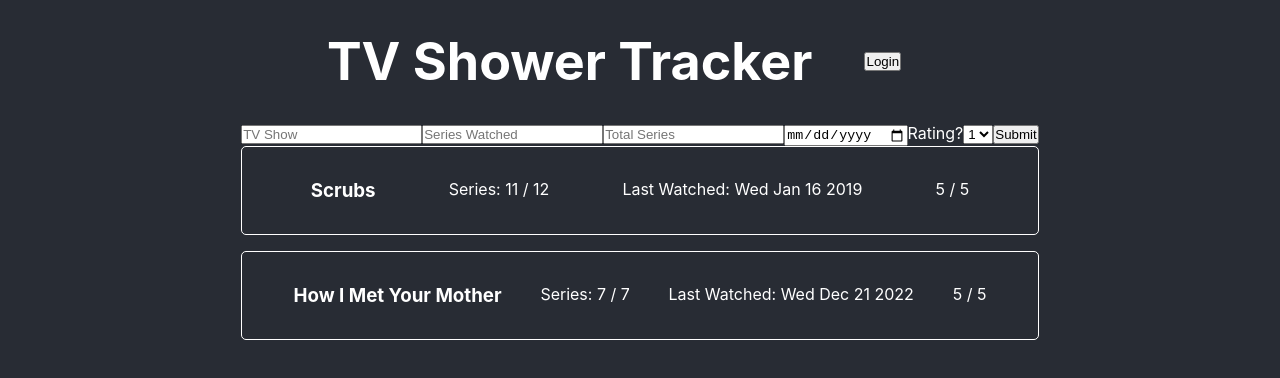
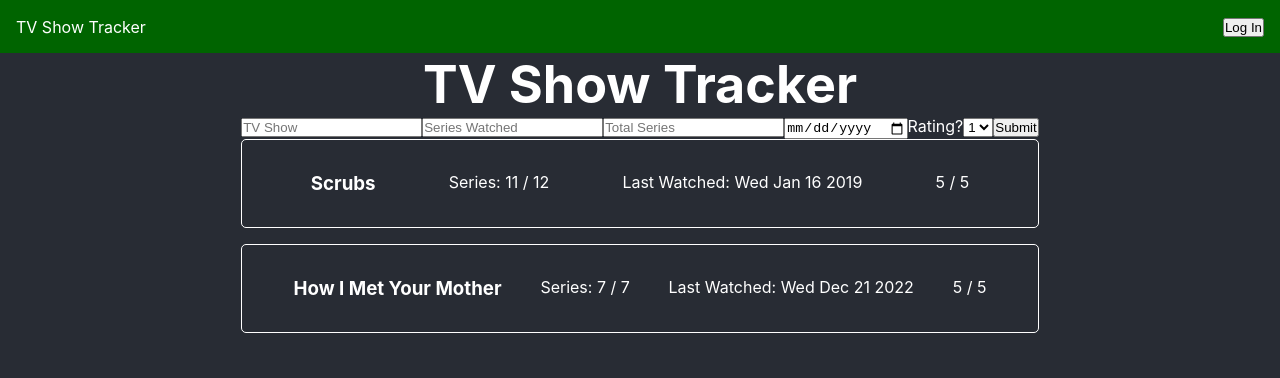
Before and after one commit to Sunbearian/tv-show-tracker, a React (Create React App) app in the folder frontend/: page / in a window 1280 px wide. Shown: the top 378 px of the page. Built offline with nearby package versions, Linux system fonts and the light colour scheme.

Commit message:
Reviewing css in index, app and navbar files

```diff
--- a/frontend/src/components/App/App.css
+++ b/frontend/src/components/App/App.css
@@ -1,7 +1,6 @@
 .App {
   text-align: center;
   width: 100%;
-  max-width: 980px;
   color: white;
   display: flex;
   flex-direction: column;
@@ -10,10 +9,5 @@
 
 .App-header {
 
-
-  display: flex;
-  align-items: center;
-  justify-content: space-between;
-  /* justify-content: center; */
   font-size: calc(10px + 2vmin);
 }
--- a/frontend/src/components/App/App.tsx
+++ b/frontend/src/components/App/App.tsx
@@ -6,9 +6,9 @@
 function App() {
 	return (
 		<div className="App">
+			<NavBar></NavBar>
 			<header className="App-header">
-				<h1>TV Shower Tracker</h1>
-				<NavBar></NavBar>
+				<h1>TV Show Tracker</h1>
 			</header>
 			<main>
 				<TvShowList></TvShowList>
--- a/frontend/src/components/NavBar/NavBar.css
+++ b/frontend/src/components/NavBar/NavBar.css
@@ -1,5 +1,12 @@
 .NavBar {
     display: flex;
-    justify-content: flex-end;
-    padding: 2em;
+    justify-content: space-between;
+    align-items: center;
+    width: 100%;
+    background-color: darkgreen;
 }
+
+.NavBar > * {
+    margin: 1em 1em;
+
+}
--- a/frontend/src/components/NavBar/NavBar.tsx
+++ b/frontend/src/components/NavBar/NavBar.tsx
@@ -3,7 +3,13 @@
 export default function NavBar() {
 	return (
 		<nav className="NavBar">
-			<button>Login</button>
+			<div className="NavBarItem">
+				<p className="title">TV Show Tracker</p>
+			</div>
+
+			<div>
+				<button className="NavBarItem">Log In</button>
+			</div>
 		</nav>
 	);
 }
--- a/frontend/src/index.css
+++ b/frontend/src/index.css
@@ -1,19 +1,15 @@
 * {
-  margin: 0;
-  padding: 0;
+   margin: 0;
+   padding: 0;
 }
+
 body {
-  margin: 0;
   font-family: -apple-system, BlinkMacSystemFont, 'Segoe UI', 'Roboto', 'Oxygen',
     'Ubuntu', 'Cantarell', 'Fira Sans', 'Droid Sans', 'Helvetica Neue',
     sans-serif;
   -webkit-font-smoothing: antialiased;
   -moz-osx-font-smoothing: grayscale;
     background-color: #282c34;
-      min-height: 100vh;
-    display: flex;
-    flex-direction: column;
-    align-items: center;
 }
 
 code {
```
